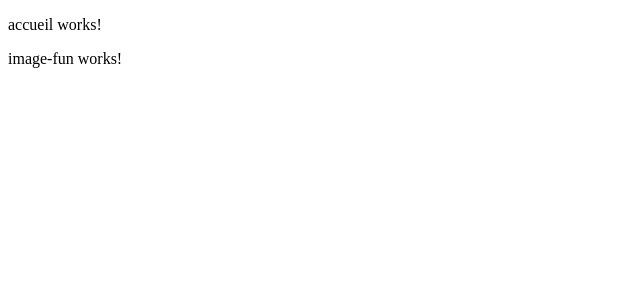
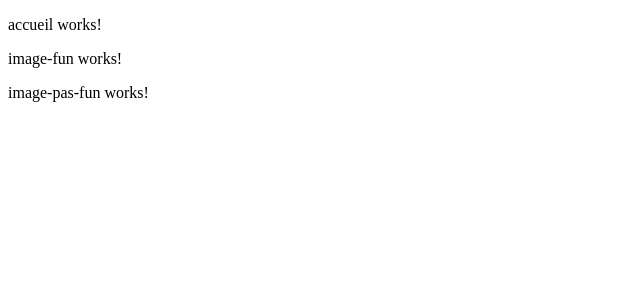
Before and after one commit to hippot02/devopsB3, an Angular app: page / in a window 1280 px wide. Shown: the top 300 px of the page, without its empty margins (0-640 px from the left). Built offline with nearby package versions, Linux system fonts and the light colour scheme.

Commit message:
adding component

```diff
--- a/src/app/app.component.html
+++ b/src/app/app.component.html
@@ -1,2 +1,3 @@
 <app-accueil></app-accueil>
 <app-image-fun></app-image-fun>
+<app-image-pas-fun></app-image-pas-fun>
--- a/src/app/app.module.ts
+++ b/src/app/app.module.ts
@@ -4,12 +4,14 @@ import { BrowserModule } from '@angular/platform-browser';
 import { AppComponent } from './app.component';
 import { AccueilComponent } from './components/accueil/accueil.component';
 import { ImageFunComponent } from './components/image-fun/image-fun.component';
+import { ImagePasFunComponent } from './components/image-pas-fun/image-pas-fun.component';
 
 @NgModule({
   declarations: [
     AppComponent,
     AccueilComponent,
     ImageFunComponent,
+    ImagePasFunComponent,
   ],
   imports: [
     BrowserModule
--- /dev/null
+++ b/src/app/components/image-pas-fun/image-pas-fun.component.html
@@ -0,0 +1 @@
+<p>image-pas-fun works!</p>
```
Also changed, not shown: src/app/components/image-pas-fun/image-pas-fun.component.ts (added, +10 -0 lines), src/app/components/image-pas-fun/image-pas-fun.component.scss (added), 1 other file (tests, documents, lock files or other folders).
